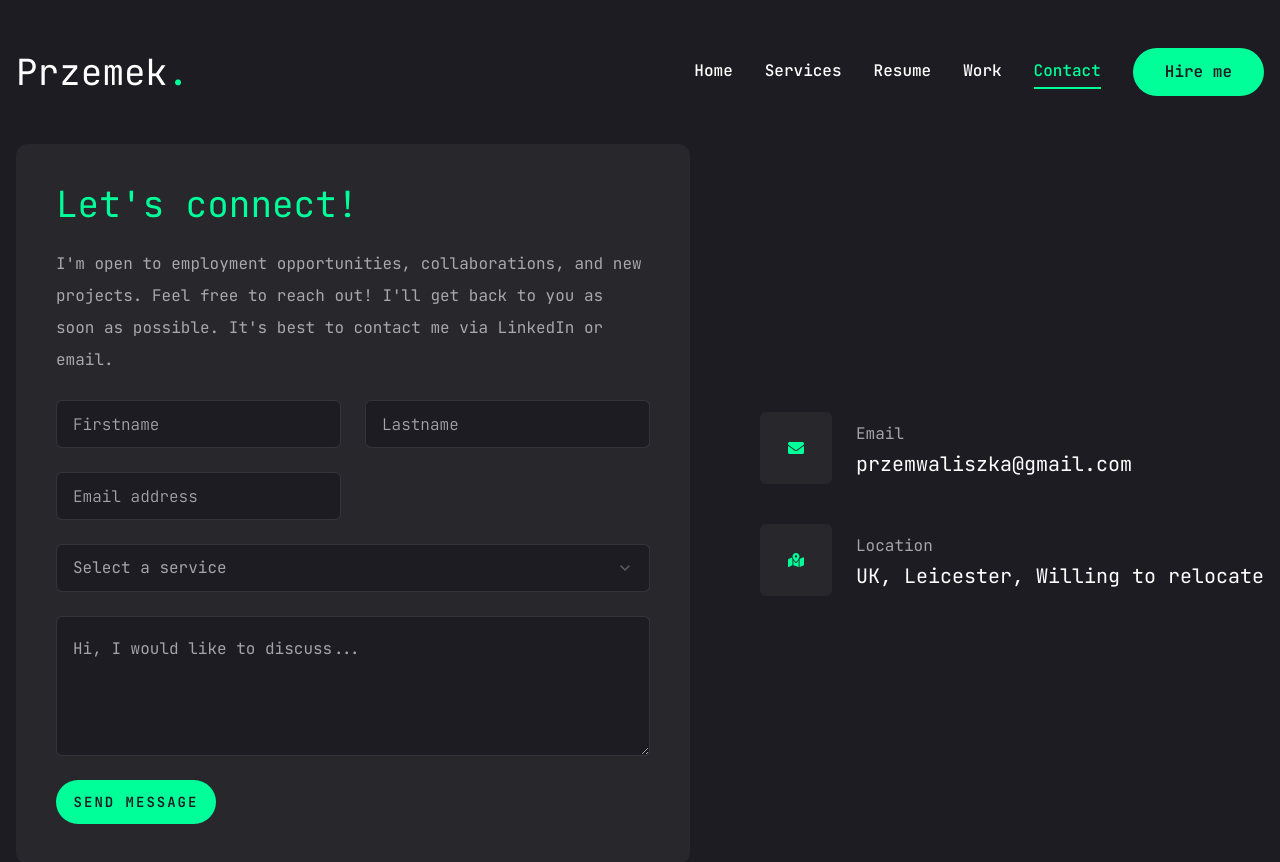
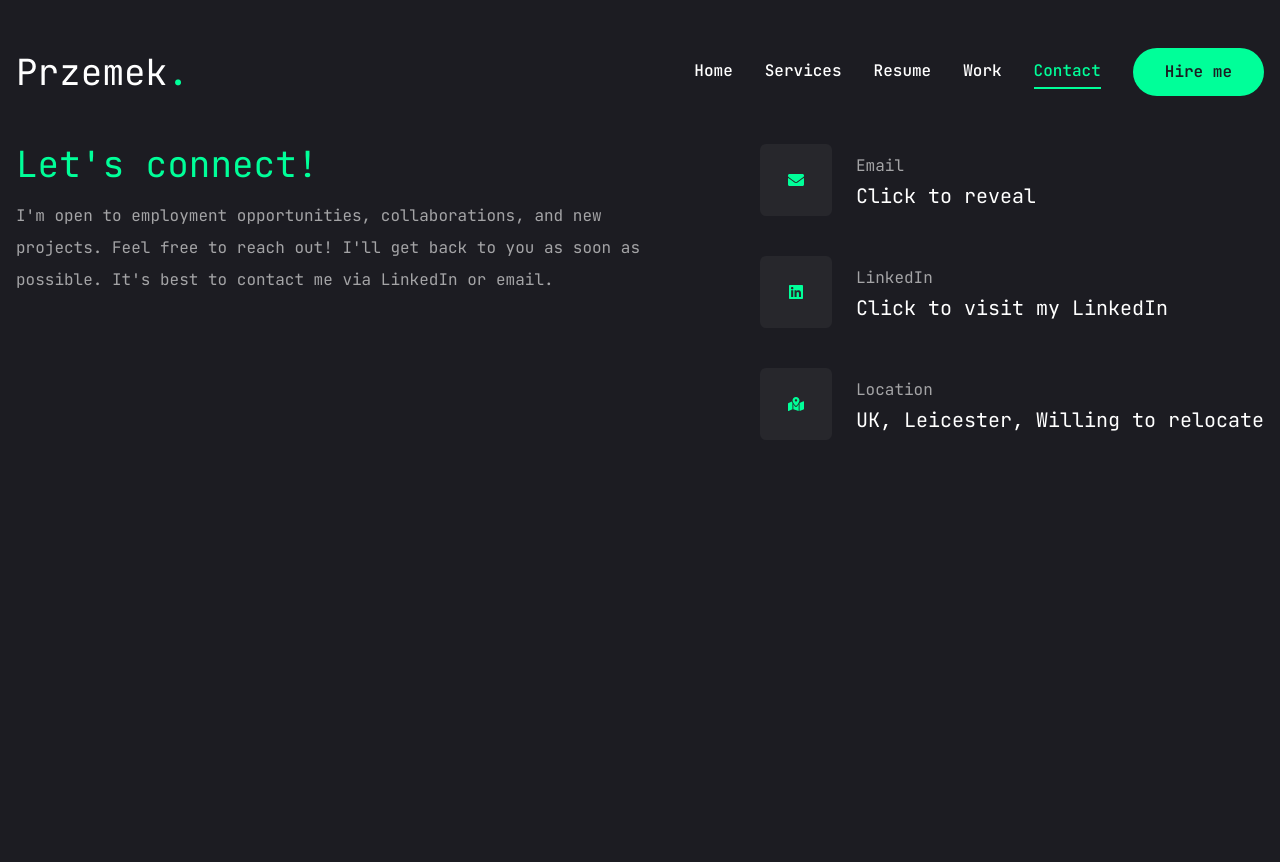
Before and after one commit to przemekw-dev/portfolioWeb, a Next.js app: page /contact in a window 1280 px wide. After the commit the page ends 800 px from the top, so only its background shows below. Built offline with nearby package versions, Linux system fonts and the light colour scheme.

Commit message:
Delete form on contact page, fixed view my resume CTA"

```diff
--- a/app/contact/page.tsx
+++ b/app/contact/page.tsx
@@ -1,6 +1,6 @@
 "use client";
 
-import React from "react";
+import React, { useState } from "react";
 import { Button } from "@/components/ui/button";
 import { Input } from "@/components/ui/input";
 import { Textarea } from "@/components/ui/textarea";
@@ -13,8 +13,14 @@ import {
   SelectTrigger,
   SelectValue,
 } from "@/components/ui/select";
-import { FaPhoneAlt, FaEnvelope, FaMapMarkedAlt } from "react-icons/fa";
+import {
+  FaPhoneAlt,
+  FaEnvelope,
+  FaMapMarkedAlt,
+  FaLinkedin,
+} from "react-icons/fa";
 import { motion } from "framer-motion";
+import Link from "next/link";
 
 const info = [
   // {
@@ -28,6 +34,12 @@ const info = [
     description: "przemwaliszka@gmail.com",
   },
   {
+    icon: <FaLinkedin />,
+    title: "LinkedIn",
+    description: "Click to visit my LinkedIn",
+    link: "https://www.linkedin.com/in/przemwaliszka/",
+  },
+  {
     icon: <FaMapMarkedAlt />,
     title: "Location",
     description: "UK, Leicester, Willing to relocate",
@@ -35,6 +47,8 @@ const info = [
 ];
 
 const page = () => {
+  const [isEmailRevealed, setIsEmailRevealed] = useState(false);
+
   return (
     <motion.section
       initial={{ opacity: 0 }}
@@ -47,7 +61,14 @@ const page = () => {
         <div className="flex flex-col xl:flex-row gap-[30px]">
           {/* form */}
           <div className="xl:w-[54%] order-2 xl:order-none">
-            <form
+            <h3 className="text-4xl text-accent pb-4">Let's connect!</h3>
+            <p className="text-white/60">
+              I'm open to employment opportunities, collaborations, and new
+              projects. Feel free to reach out! I'll get back to you as soon as
+              possible. It's best to contact me via LinkedIn or email.
+            </p>
+
+            {/* <form
               action=""
               className="flex flex-col gap-6 p-10 bg-[#27272c] rounded-xl"
             >
@@ -57,13 +78,11 @@ const page = () => {
                 projects. Feel free to reach out! I'll get back to you as soon
                 as possible. It's best to contact me via LinkedIn or email.
               </p>
-              {/* input */}
               <div className="grid grid-cols-1 md:grid-cols-2 gap-6">
                 <Input type="firstname" placeholder="Firstname" />
                 <Input type="lastname" placeholder="Lastname" />
                 <Input type="email" placeholder="Email address" />
               </div>
-              {/* select */}
               <Select>
                 <SelectTrigger className="w-full">
                   <SelectValue placeholder="Select a service" />
@@ -77,16 +96,14 @@ const page = () => {
                   </SelectGroup>
                 </SelectContent>
               </Select>
-              {/* textarea */}
               <Textarea
                 className="h-[140px]"
                 placeholder="Hi, I would like to discuss..."
               />
-              {/* button */}
               <Button size="lg" className="max-w-40">
                 Send message
               </Button>
-            </form>
+            </form> */}
           </div>
 
           {/* info */}
@@ -100,7 +117,35 @@ const page = () => {
                     </div>
                     <div className="flex-1">
                       <p className="text-white/60">{item.title}</p>
-                      <h3 className="text-xl">{item.description}</h3>
+                      {item.title === "Location" ? (
+                        <h3 className="text-xl">{item.description}</h3>
+                      ) : item.title === "LinkedIn" ? (
+                        <Link
+                          href={item.link}
+                          target="_blank"
+                          className="hover:text-accent transition-all duration-300"
+                        >
+                          <h3 className="text-xl">{item.description}</h3>
+                        </Link>
+                      ) : (
+                        <h3 className="text-xl">
+                          {isEmailRevealed ? (
+                            <a
+                              href={`mailto:${item.description}`}
+                              className="hover:text-accent transition-all duration-300"
+                            >
+                              {item.description}
+                            </a>
+                          ) : (
+                            <button
+                              onClick={() => setIsEmailRevealed(true)}
+                              className="hover:text-accent transition-all duration-300"
+                            >
+                              Click to reveal
+                            </button>
+                          )}
+                        </h3>
+                      )}
                     </div>
                   </li>
                 );
--- a/app/page.tsx
+++ b/app/page.tsx
@@ -7,6 +7,7 @@ import Socials from "@/components/ui/Socials";
 import Photo from "@/components/ui/Photo";
 import Stats from "@/components/ui/Stats";
 import { motion } from "framer-motion";
+import Link from "next/link";
 
 const Home = () => {
   return (
@@ -38,13 +39,14 @@ const Home = () => {
 
             {/*  btn and socials */}
             <div className="flex flex-col xl:flex-row items-center gap-8">
-              <Button
-                variant="outline"
-                size="lg"
-                className="uppercase flex items-center gap-2"
+              <Link
+                href="/resume"
+                // variant="outline"
+                // size="lg"
+                className="uppercase flex items-center border-2 p-1 px-5 rounded-full border-accent text-accent hover:bg-accent hover:text-primary hover:transation-all duration-500"
               >
                 <span>View my Resume</span>
-              </Button>
+              </Link>
               <div className="mb-8 xl:mb-0">
                 <Socials
                   containerStyles="flex  gap-6"
```
